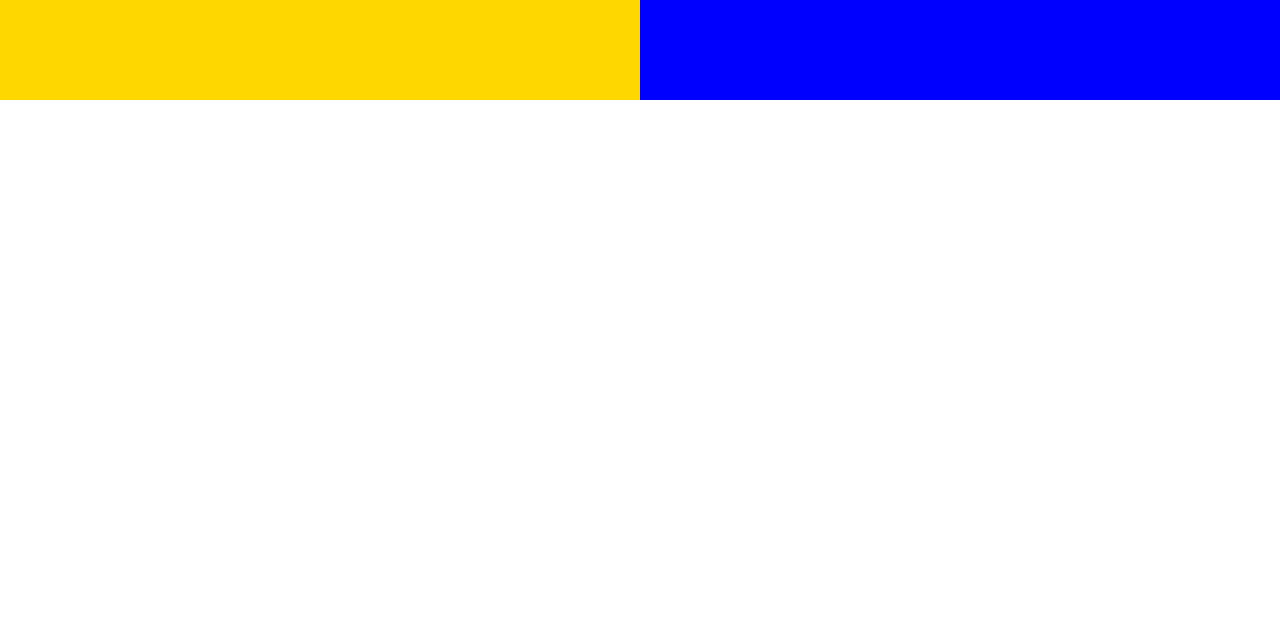
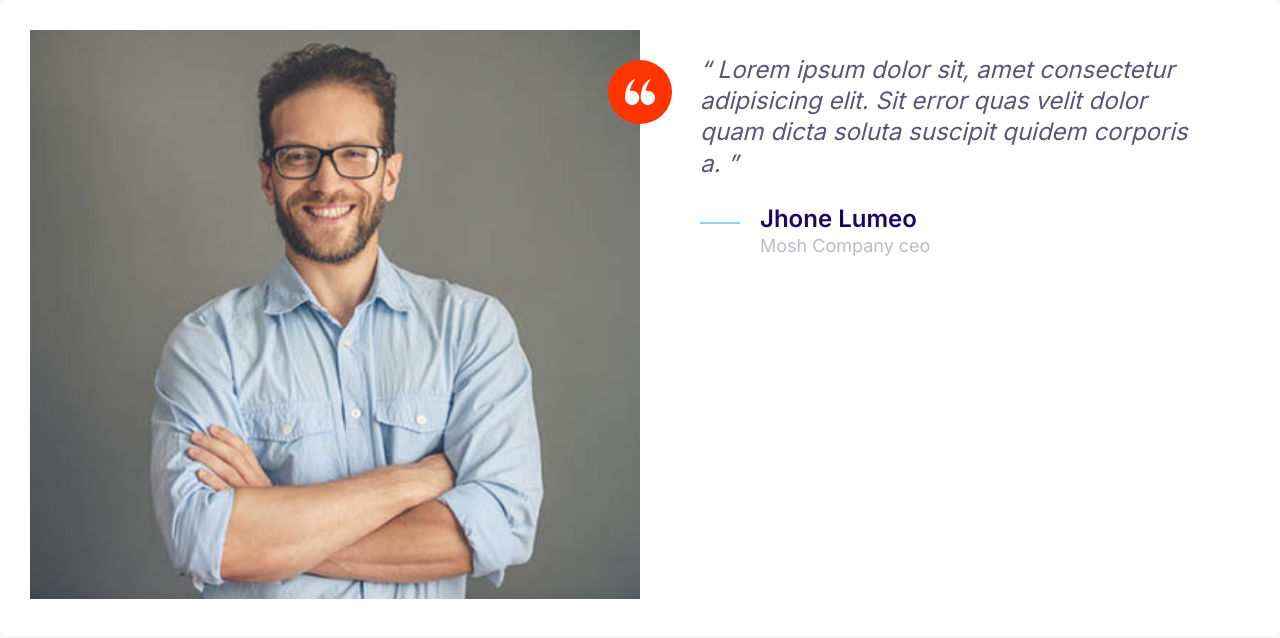
Before and after one commit to Huseyin-Karamut/learn_codding, a plain HTML site: page index.html in a window 1280 px wide. Drawn offline with Linux system fonts and the light colour scheme.

Commit message:
Add testimonial styles.

```diff
--- a/css/style.css
+++ b/css/style.css
@@ -169,8 +169,17 @@ a {
     height: 40px;
 }
 
+.icon--small {
+    width: 30px;
+    height: 30px;
+}
+
 .icon--primary {
     fill: var(--color-primary);
+}
+
+.icon--white {
+    fill: #fff;
 }
 
 .icon-container {
@@ -181,6 +190,10 @@ a {
     height: 64px;
     border-radius: 100%;
     background-color: #f3f9fa;
+}
+
+.icon-container--accent {
+    background-color: var(--color-accent);
 }
 /* Icons End */
 
@@ -448,6 +461,12 @@ font-size: 2.4rem;
         font-size: 1.8rem;
     }
 }
+
+@media screen and (max-width: 767px) {
+    .quote {
+        margin: 1.5rem 0;
+    }
+}
 /* Quote End */
 
 /* Grid Start */
@@ -461,3 +480,47 @@ font-size: 2.4rem;
     }
 }
 /* Grid End */
+
+
+/* Testimonial Start */
+.testimonial {
+    padding: 3rem;
+}
+
+.testimonial__image {
+    position: relative;
+}
+
+.testimonial__image > img {
+    width: 100%;
+}
+
+.testimonial__image > .icon-container {
+    position: absolute;
+    top: 3rem;
+    right: -32px;
+}
+
+@media screen and (min-width: 768px) {
+    .testimonial .quote, .testimonial .quote__author {
+        font-size: 2.4rem;
+    }
+
+    .testimonial .quote {
+        margin-left: 6rem;
+    }
+}
+
+@media screen and (max-width: 767px) {
+    .testimonial__image .icon-container {
+        width: 50px;
+        height: 50px;
+        right: -25px
+    }
+
+    .testimonial__image .icon--small {
+        width: 25px;
+        height: 25px;
+    }
+}
+/* Testimonial End */
--- a/index.html
+++ b/index.html
@@ -14,9 +14,36 @@
     <link rel="stylesheet" href="css/style.css" />
   </head>
   <body>
-    <div class="grid grid--1x2">
-      <div style="height: 100px; background-color: gold"></div>
-      <div style="height: 100px; background-color: blue"></div>
+    <div class="card testimonial">
+      <div class="grid grid--1x2">
+        <div class="testimonial__image">
+          <span class="icon-container icon-container--accent">
+            <svg class="icon--small icon--white">
+              <use xlink:href="images/sprite.svg#quotes"></use>
+            </svg>
+          </span>
+          <img src="images/testimonial.jpg" alt="A happy, smiling customer" />
+        </div>
+        <blockquote class="quote">
+          <p class="quote__text">
+            Lorem ipsum dolor sit, amet consectetur adipisicing elit. Sit error
+            quas velit dolor quam dicta soluta suscipit quidem corporis a.
+          </p>
+          <footer>
+            <div class="media">
+              <div class="media__image">
+                <svg class="icon icon--primary quote__line">
+                  <use xlink:href="images/sprite.svg#line"></use>
+                </svg>
+              </div>
+              <div class="media__body">
+                <h3 class="media__title quote__author">Jhone Lumeo</h3>
+                <p class="quote__organization">Mosh Company ceo</p>
+              </div>
+            </div>
+          </footer>
+        </blockquote>
+      </div>
     </div>
   </body>
 </html>
```
Also changed, not shown: components/testimonial.html (added, +31 -0 lines), images/testimonial.jpg (added).
